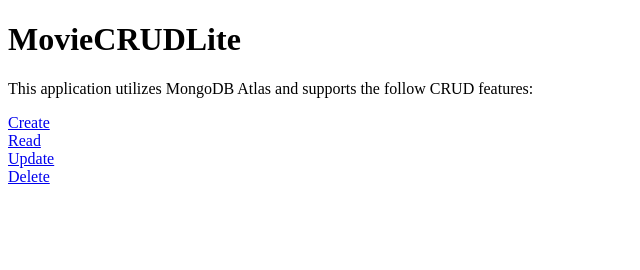
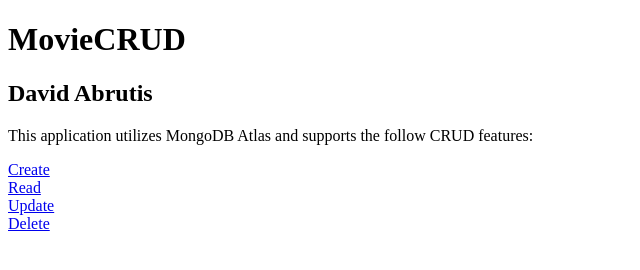
Before and after one commit to dabrutis/MovieCRUDServer, a website: page client/index.html in a window 1280 px wide. Shown: the whole page, without its empty margins (0-640 px from the left). Drawn offline with Linux system fonts and the light colour scheme.

Commit message:
Update Index.html

```diff
--- a/client/index.html
+++ b/client/index.html
@@ -4,7 +4,8 @@
 	<title>MovieCRUD</title>
 </head>
 <body>
-	<h1>MovieCRUDLite</h1>
+	<h1>MovieCRUD</h1>
+	<h2>David Abrutis</h2>
 	<p>This application utilizes MongoDB Atlas and supports the follow CRUD features:</p>
 	<a href="create.html">Create</a><br />
 	<a href="read">Read</a><br />
```
